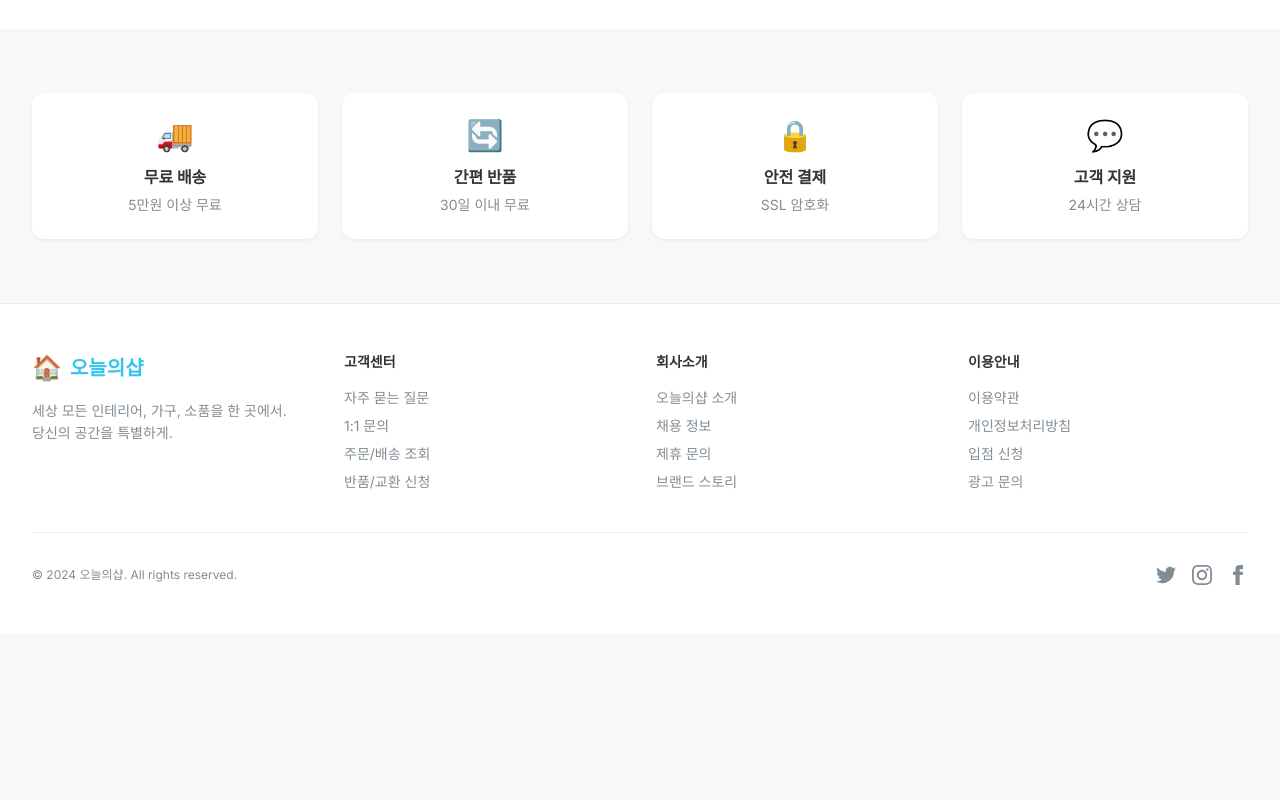
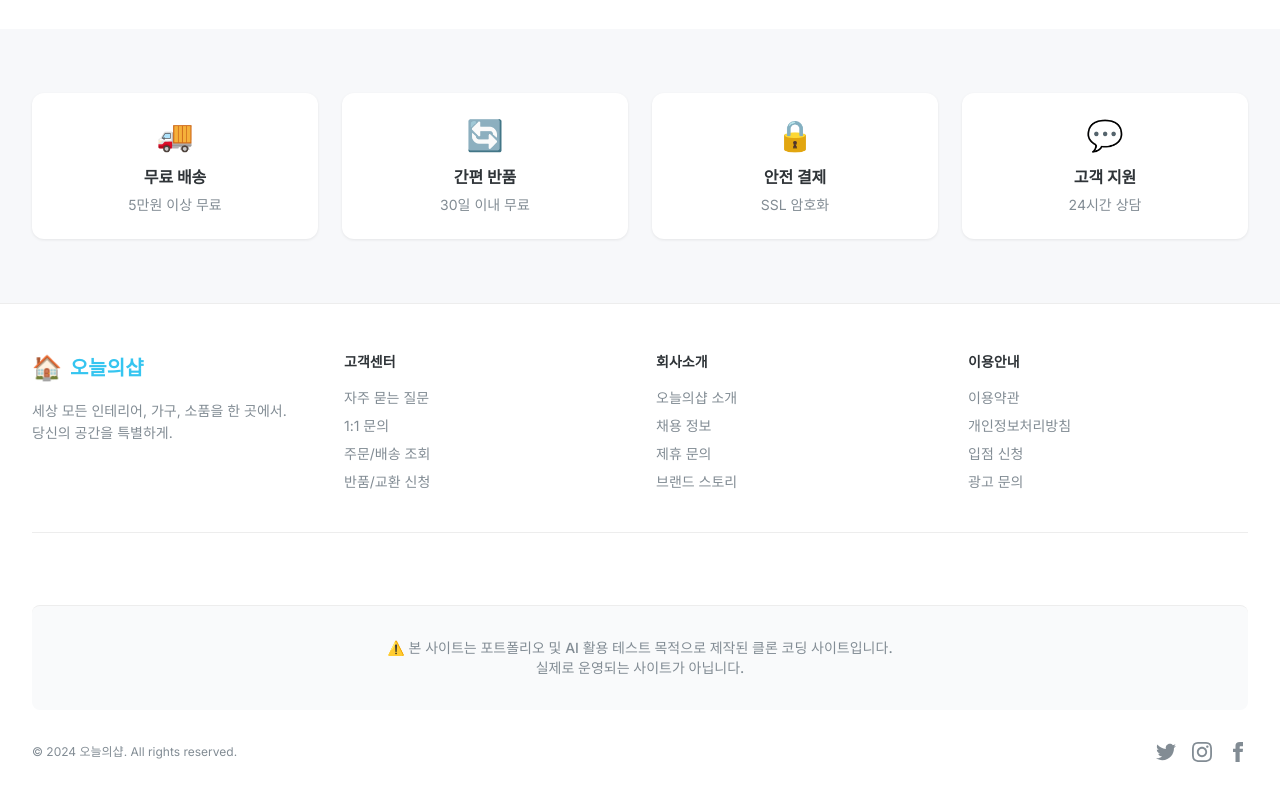
Before and after one commit to gusdn3477/ohouse-clone-codding, a Next.js app: page / in a window 1280 px wide. Shown: the part 827-1627 px from the top of the page. Before the commit the page ends 1460 px from the top, so only its background shows below. Built offline with nearby package versions, Linux system fonts and the light colour scheme; no server answers.

Commit message:
feat: 하단 디스클레이머 추가

```diff
--- a/src/components/Footer.tsx
+++ b/src/components/Footer.tsx
@@ -54,6 +54,15 @@ export default function Footer() {
 
                 {/* Divider */}
                 <div className="border-t border-border mt-10 pt-8">
+                    {/* Disclaimer */}
+                    <div className="border-t border-border mt-10 pt-8 pb-8 text-center bg-gray-50 rounded-lg p-4 mb-8">
+                        <p className="text-sm font-medium text-text-secondary">
+                            ⚠️ 본 사이트는 포트폴리오 및 AI 활용 테스트 목적으로 제작된 클론 코딩 사이트입니다.
+                            <br />
+                            실제로 운영되는 사이트가 아닙니다.
+                        </p>
+                    </div>
+
                     <div className="flex flex-col md:flex-row justify-between items-center gap-4">
                         <p className="text-xs text-text-secondary">
                             © 2024 오늘의샵. All rights reserved.
```
